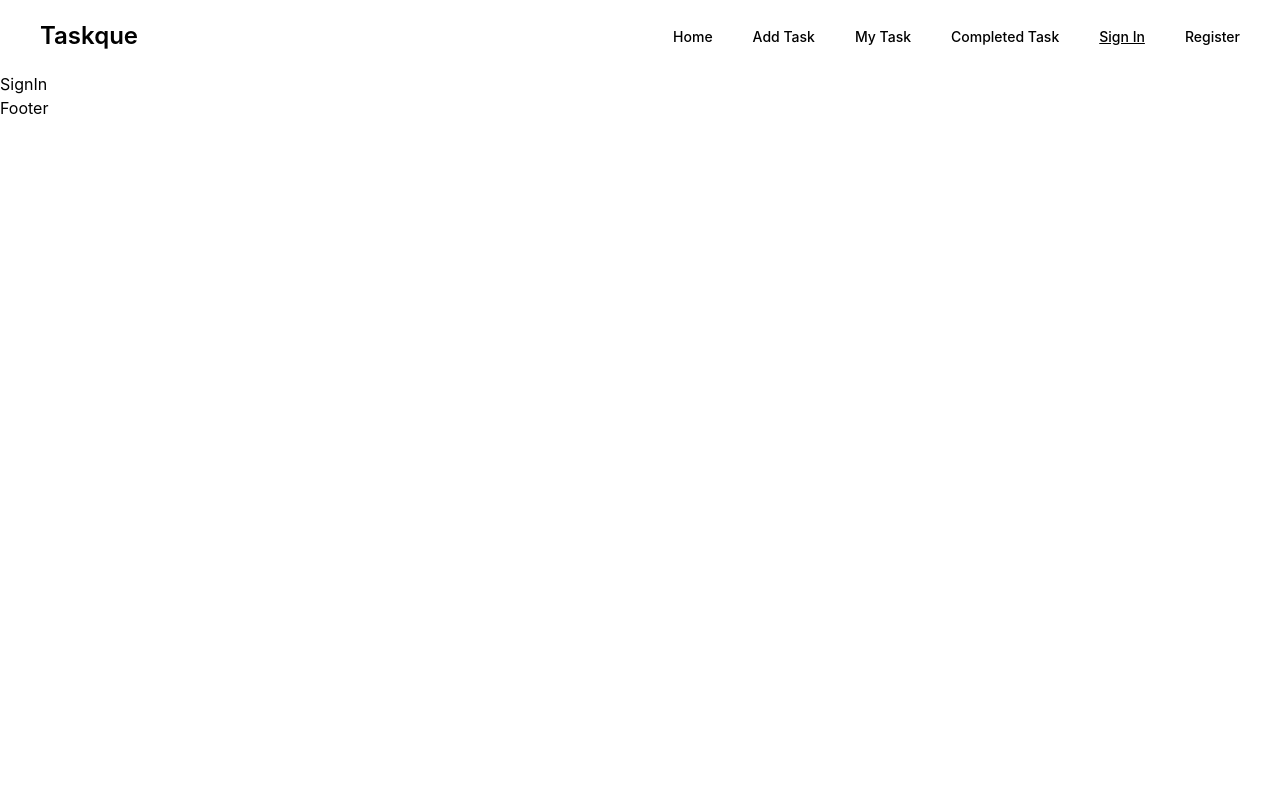
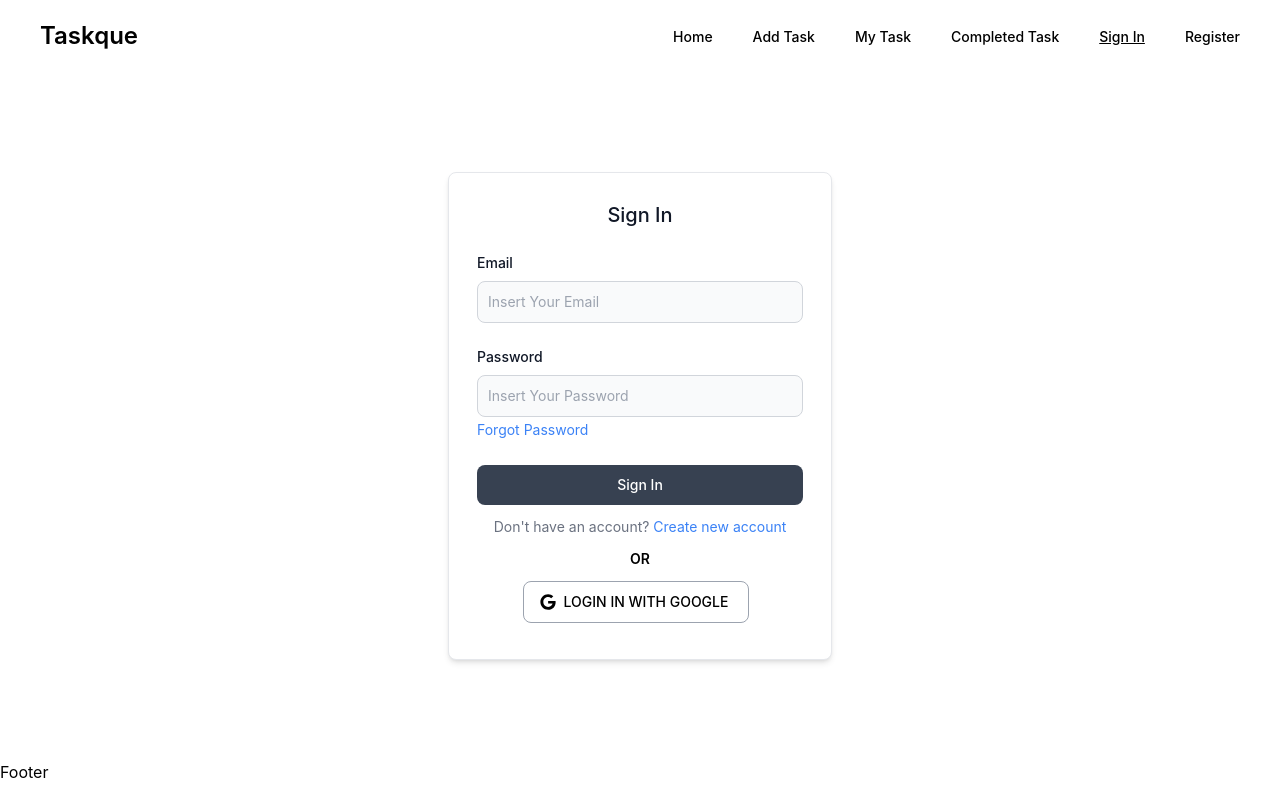
Before and after one commit to mohammedtakbir/Taskque-client-site, a React (Create React App) app: page /signIn in a window 1280 px wide. Built offline with nearby package versions, Linux system fonts and the light colour scheme.

Commit message:
Google authenticaion added using Redux

```diff
--- a/package.json
+++ b/package.json
@@ -3,6 +3,7 @@
   "version": "0.1.0",
   "private": true,
   "dependencies": {
+    "@reduxjs/toolkit": "^1.9.1",
     "@testing-library/jest-dom": "^5.16.5",
     "@testing-library/react": "^13.4.0",
     "@testing-library/user-event": "^13.5.0",
@@ -10,8 +11,10 @@
     "react": "^18.2.0",
     "react-dom": "^18.2.0",
     "react-icons": "^4.7.1",
+    "react-redux": "^8.0.5",
     "react-router-dom": "^6.6.1",
     "react-scripts": "5.0.1",
+    "redux": "^4.2.0",
     "web-vitals": "^2.1.4"
   },
   "scripts": {
--- a/src/App.js
+++ b/src/App.js
@@ -1,7 +1,10 @@
+
 import { RouterProvider } from "react-router-dom";
 import { router } from "./routers/routes";
 
+
 function App() {
+
   return (
     <RouterProvider router={router} />
   );
--- a/src/Pages/Shared/Navbar/Navbar.js
+++ b/src/Pages/Shared/Navbar/Navbar.js
@@ -10,7 +10,7 @@ const Navbar = () => {
     return (
         <div className='max-w-[1200px] mx-auto sm:py-5 py-3'>
             <nav className='md:container mx-auto flex justify-between items-center relative'>
-                <Link className='text-2xl font-semibold'>Taskque</Link>
+                <Link to='/' className='text-2xl font-semibold'>Taskque</Link>
                 <ul className={`md:bg-transparent bg-gray-100 rounded-lg md:flex items-center md:justify-end md:static absolute w-full text-center z-10 ${open ? 'top-12' : 'top-[-300px]'}`}>
                     <li className='md:ml-10 md:mb-0 mb-4 md:pt-0 pt-4'>
                         <NavLink
--- a/src/Pages/Shared/SignIn/SignIn.js
+++ b/src/Pages/Shared/SignIn/SignIn.js
@@ -1,10 +1,97 @@
 import React from 'react';
+import { Link } from 'react-router-dom';
+import { GoogleAuthProvider, signInWithPopup, getAuth,  } from 'firebase/auth';
+import app from '../../../firebase/firebase.config';
+import { useDispatch, useSelector } from 'react-redux';
+import { setActiveUser, setUserLogOut, selectUserEmail, selectUserName } from '../../../ReduxAuth/ReduxAuth';
+
+const auth = getAuth(app);
+const googleProvider = new GoogleAuthProvider()
 
 const SignIn = () => {
+    const dispatch = useDispatch()
+
+    const userName = useSelector(selectUserName)
+    const userEmail = useSelector(selectUserEmail)
+
+    const handleSignIn = (e) => {
+        e.preventDefault();
+        const form = e.target;
+        const email = form.email.value;
+        const password = form.password.value;
+        console.log(email, password)
+    }
+
+    const handleGoogleSingIn = () => {
+        signInWithPopup(auth, googleProvider)
+        .then(res => {
+            dispatch(setActiveUser({
+                userName: res.user.displayName,
+                userEmail: res.user.email
+            }))
+        })
+    }
+
     return (
-        <div>
-            <h2>SignIn</h2>
-        </div>
+        <>
+            <section className='lg:py-[100px] md:py-[70px] py-[50px] flex justify-center'>
+                <div className="p-4 w-full max-w-sm bg-white rounded-lg border border-gray-200 shadow-md sm:p-6 md:p-7 sm:mx-0 mx-3">
+                    <form className="space-y-6" onSubmit={handleSignIn}>
+                        <h5 className="text-xl font-medium text-gray-900 text-center">Sign In</h5>
+                        <div>
+                            <label className="block mb-2 text-sm font-medium text-gray-900">Email</label>
+                            <input
+                                placeholder='Insert Your Email'
+                                type="email"
+                                name='email'
+                                className="bg-gray-50 border border-gray-300 text-gray-900 text-sm rounded-lg focus:ring-blue-500 focus:border-blue-500 block w-full p-2.5 "
+                                required
+                            />
+                        </div>
+                        <div>
+                            <label className="block mb-2 text-sm font-medium text-gray-900">Password</label>
+                            <input
+                                placeholder='Insert Your Password'
+                                type="password"
+                                name='password'
+                                className="bg-gray-50 border border-gray-300 text-gray-900 text-sm rounded-lg focus:ring-blue-500 focus:border-blue-500 block w-full p-2.5 "
+                                required
+                            />
+                        </div>
+                        <button
+                            type="button"
+                            className='text-blue-500 text-sm hover:underline !mt-0'>
+                            Forgot Password
+                        </button>
+                        <button
+                            type="submit"
+                            className="w-full text-white bg-gray-700 hover:bg-gray-800 focus:ring-2 focus:outline-none focus:ring-gray-700 font-medium rounded-lg text-sm px-5 py-2.5 text-center">{'Sign In'}</button>
+                        <div className="text-sm text-gray-500 !mt-3 text-center">
+                            Don't have an account? <Link to="/signup" className="text-blue-500 hover:underline">Create new account</Link>
+                        </div>
+                    </form>
+                    <div>
+                        <p className='text-center my-3 font-semibold text-sm'>OR</p>
+                    </div>
+                    <div className='text-center'>
+                        <button onClick={handleGoogleSingIn} type="button" className="border border-gray-400 font-medium rounded-lg text-sm px-5 py-2.5 text-center inline-flex items-center dark:focus:ring-[#4285F4]/55 mr-2 mb-2 hover:bg-gray-700 hover:text-white">
+                            <svg
+                                className="mr-2 -ml-1 w-4 h-4"
+                                aria-hidden="true"
+                                focusable="false"
+                                data-prefix="fab"
+                                data-icon="google"
+                                role="img"
+                                xmlns="http://www.w3.org/2000/svg"
+                                viewBox="0 0 488 512"><path
+                                    fill="currentColor"
+                                    d="M488 261.8C488 403.3 391.1 504 248 504 110.8 504 0 393.2 0 256S110.8 8 248 8c66.8 0 123 24.5 166.3 64.9l-67.5 64.9C258.5 52.6 94.3 116.6 94.3 256c0 86.5 69.1 156.6 153.7 156.6 98.2 0 135-70.4 140.8-106.9H248v-85.3h236.1c2.3 12.7 3.9 24.9 3.9 41.4z"></path></svg>
+                            {'LOGIN IN WITH GOOGLE'}
+                        </button>
+                    </div>
+                </div>
+            </section>
+        </>
     );
 };
 
--- /dev/null
+++ b/src/ReduxAuth/ReduxAuth.js
@@ -0,0 +1,28 @@
+import { createSlice } from '@reduxjs/toolkit'
+
+const initialState = {
+    userName: null,
+    userEmail: null
+}
+
+const ReduxAuth = createSlice({
+    name: 'user',
+    initialState,
+    reducers: {
+        setActiveUser: (state, action) => {
+            state.userName = action.payload.userName
+            state.userEmail = action.payload.userEmail
+        },
+        setUserLogOut: (state) => {
+            state.userName = null
+            state.userEmail = null
+        },
+    }
+});
+
+export const { setActiveUser, setUserLogOut } = ReduxAuth.actions
+
+export const selectUserName = state => state.user.userName
+export const selectUserEmail = state => state.user.userEmail
+
+export default ReduxAuth.reducer
--- /dev/null
+++ b/src/firebase/firebase.config.js
@@ -0,0 +1,18 @@
+// Import the functions you need from the SDKs you need
+import { initializeApp } from "firebase/app";
+// TODO: Add SDKs for Firebase products that you want to use
+// https://firebase.google.com/docs/web/setup#available-libraries
+
+// Your web app's Firebase configuration
+const firebaseConfig = {
+  apiKey: "AIzaSyBPPtZqqx6E9FeAEsJ6Ok_5nY8VbUFbXIo",
+  authDomain: "taskque-87c94.firebaseapp.com",
+  projectId: "taskque-87c94",
+  storageBucket: "taskque-87c94.appspot.com",
+  messagingSenderId: "14477555829",
+  appId: "1:14477555829:web:12dbbff646d7f2715ce03c"
+};
+
+// Initialize Firebase
+const app = initializeApp(firebaseConfig);
+export default app;
--- a/src/index.js
+++ b/src/index.js
@@ -3,11 +3,21 @@ import ReactDOM from 'react-dom/client';
 import './index.css';
 import App from './App';
 import reportWebVitals from './reportWebVitals';
+import useReducer from './ReduxAuth/ReduxAuth';
+import { configureStore } from "@reduxjs/toolkit";
+import { Provider } from 'react-redux';
 
+const store = configureStore({
+  reducer: {
+    user: useReducer
+  }
+})
 const root = ReactDOM.createRoot(document.getElementById('root'));
 root.render(
   <React.StrictMode>
-    <App />
+    <Provider store={store}>
+      <App />
+    </Provider>
   </React.StrictMode>
 );
 
```
Also changed, not shown: src/ReduxAuth/store.js (added, +8 -0 lines), 1 other file (tests, documents, lock files or other folders).
